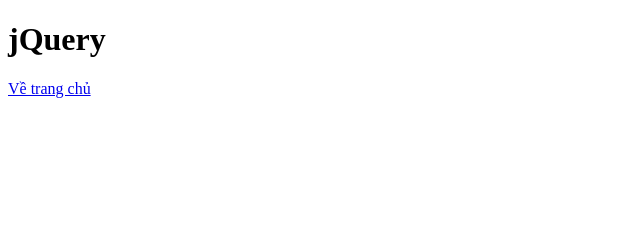
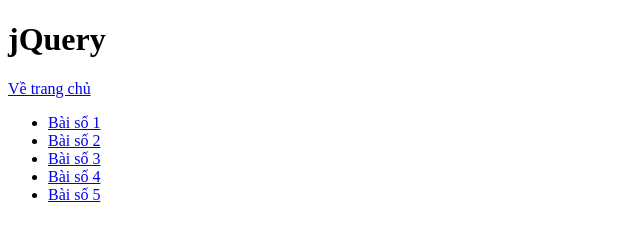
Before and after one commit to ghienbunbo/ghienbunbo.github.io, a plain HTML site: page jquery.html in a window 1280 px wide. Shown: the whole page, without its empty margins (0-640 px from the left). Drawn offline with Linux system fonts and the light colour scheme.

Commit message:
add href

```diff
--- a/jquery.html
+++ b/jquery.html
@@ -9,5 +9,13 @@
 <body>
     <h1>jQuery</h1>
     <a href="index.html">Về trang chủ</a>
+    <ul>
+        <li><a href="javascript/js01.html">Bài số 1</a></li>
+        <li><a href="javascript/js02.html">Bài số 2</a></li>
+        <li><a href="javascript/js03.html">Bài số 3</a></li>
+        <li><a href="javascript/js04.html">Bài số 4</a></li>
+        <li><a href="javascript/js05.html">Bài số 5</a></li>
+
+    </ul>
 </body>
 </html>
```
